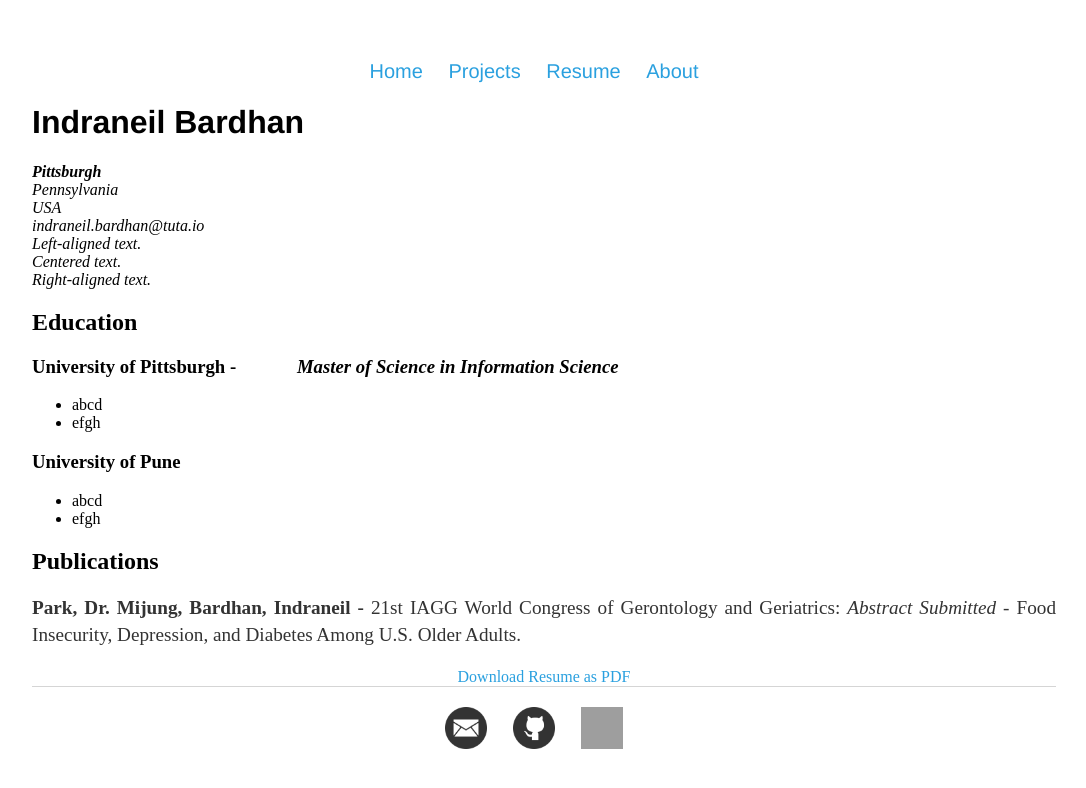
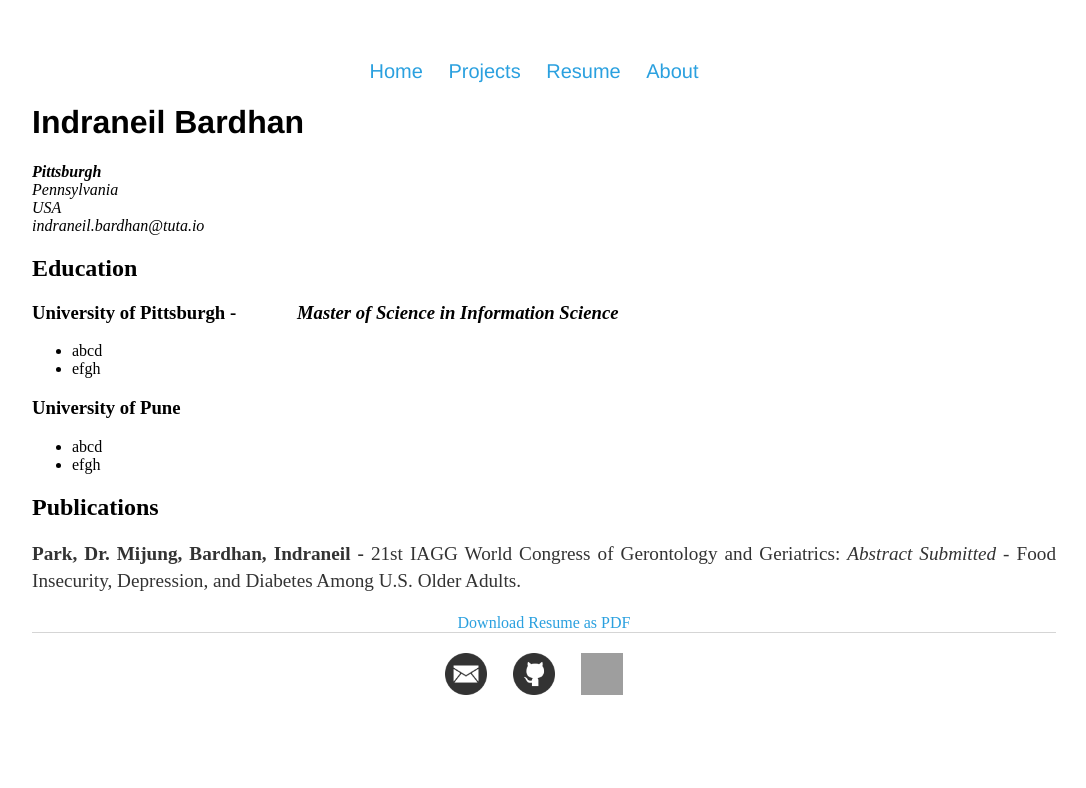
Before and after one commit to NeilBardhan/neilbardhan.github.io, a Jekyll site: the page built from resume/index.html, in a window 1280 px wide. Shown: the top 788 px of the page, without its empty margins (96-1182 px from the left). Built offline with Jekyll 4.4.1, drawn with Linux system fonts in a browser that asks for light colours; grey boxes are pictures that could not be loaded.

Commit message:
Update index.html

```diff
--- a/resume/index.html
+++ b/resume/index.html
@@ -11,10 +11,6 @@ title: Indraneil Bardhan's Resume
 		USA<br>
 		<span class="obfuscate">indraneil.bardhan@tuta.io</span>
 		</address>
-
-		<div class="left"><em>Left-aligned text.</em></div>
-  		<div class="center"><em>Centered text.</em></div>
-  		<div class="right"><em>Right-aligned text.</em></div>
 
 		<h2>Education</h2>
 		<h3>University of Pittsburgh -&emsp;&emsp;&emsp; <em>Master of Science in Information Science</em> </h3>
```
